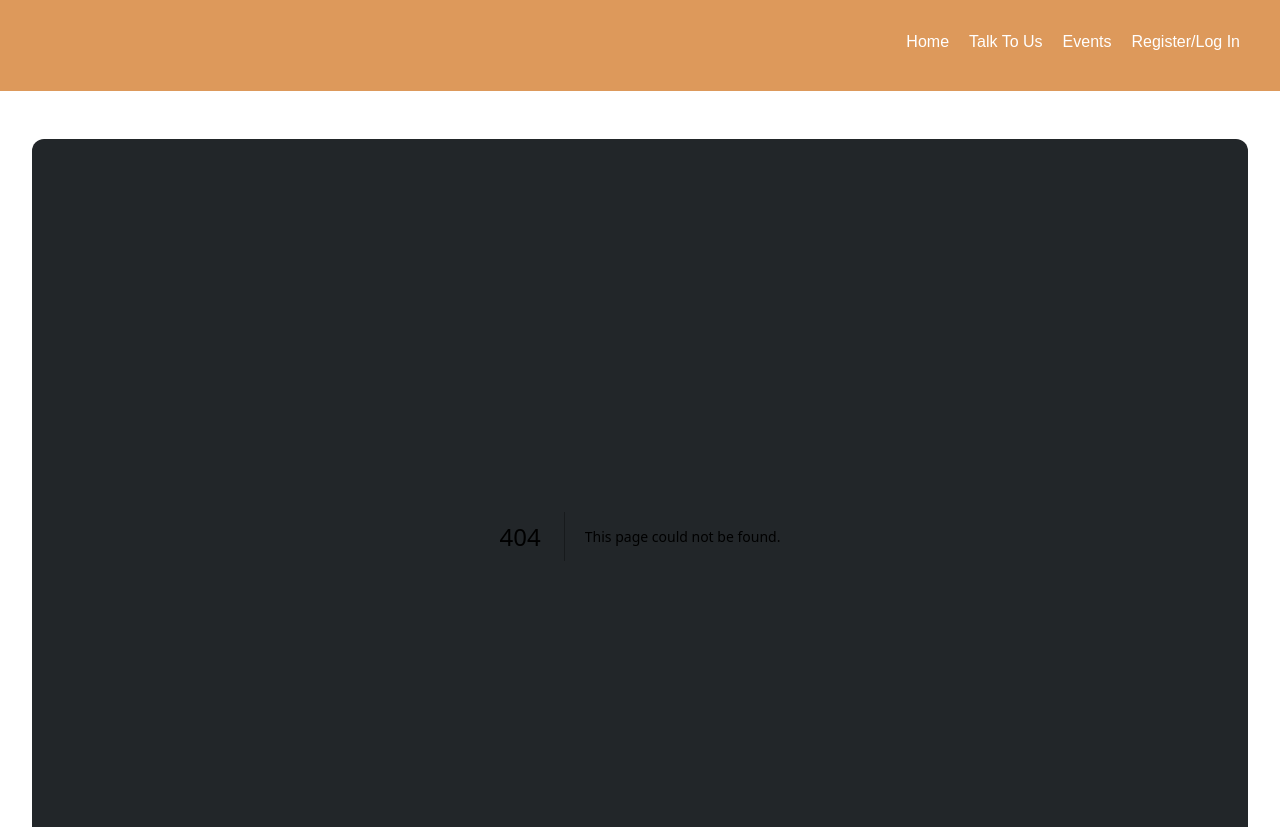
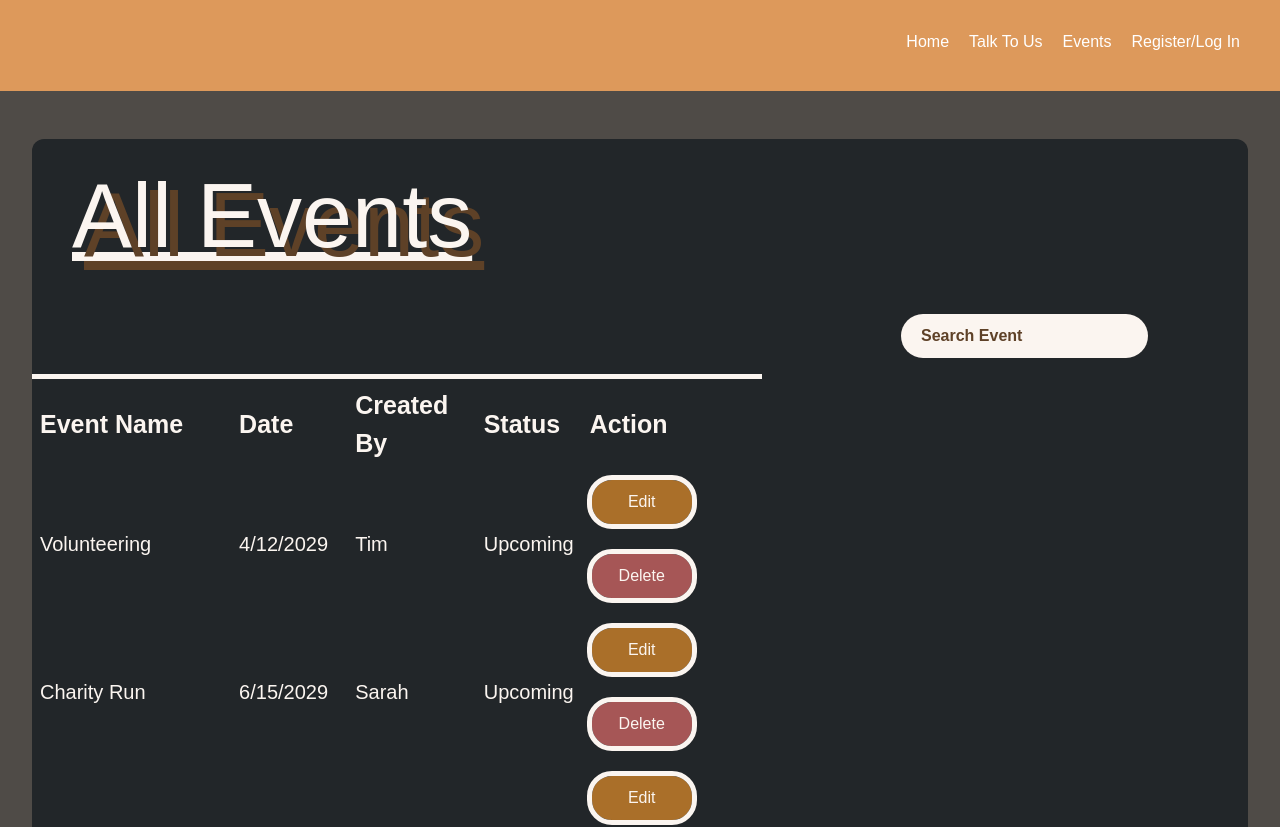
Before and after one commit to UoaWDCC/aspa-portal-v3, a Next.js app in the folder frontend/: page /events/admin-events in a window 1280 px wide. Before the commit this address had no page. Shown: the top 827 px of the page. Built offline with nearby package versions, Linux system fonts and the light colour scheme.

Commit message:
Integrated Admin Edit Event into new repo and incorporated search parameter

```diff
--- /dev/null
+++ b/frontend/src/app/events/admin-events/page.tsx
@@ -0,0 +1,11 @@
+import EventPage from "@/ui/events/admin-events/EventPage";
+
+export default function AdminEvents() {
+    return (
+        <>
+            <EventPage />
+
+        </>
+
+    );
+}
--- a/frontend/src/app/components/ReadOnlyRow.module.css
+++ b/frontend/src/ui/events/admin-events/EditRows.module.css
@@ -1,31 +1,21 @@
-.edit-button {
+.save-button {
     background-color: #AA6F29;
     outline: 5px solid #FBF5F0;
     color: #FBF5F0;
     border-radius: 20px;
     padding: 10px 15px;
-    margin: 0 5px 10px;
+    margin: 10px 10px 20px;
     width: 100px;
 
 }
 
-.delete-button {
+.cancel-button {
     background-color: #A65656;
     color: #FBF5F0;
     border-radius: 20px;
     outline: 5px solid #FBF5F0;
     padding: 10px 15px;
-    margin: 0 5px 10px;
+    margin: 10px 10px 20px;
     width: 100px;
+
 }
-
-/*.tabletext {
-    color: #FBF5F0;
-}
-*/
-
-.table-text {
-    padding: 8px;
-    text-align: left;
-    font-size: 20px;
-}
--- /dev/null
+++ b/frontend/src/ui/events/admin-events/EventPage.module.css
@@ -0,0 +1,56 @@
+.event-table {
+    width: 60%;
+}
+
+.event-title {
+    padding: 8px;
+    text-align: left;
+    font-size: 25px;
+    color: #FBF5F0;
+}
+
+.table-header {
+    color: #FBF5F0;
+    text-shadow: 12px 9px #5E4127;
+    font-size: 90px;
+    text-decoration: underline;
+    margin: 10px 40px 30px;
+}
+
+.solid-line {
+    border-top: 5px solid #FBF5F0;
+    width: 60%;
+}
+
+.search-bar{
+    display: flex;
+    justify-content: flex-end;
+    margin-bottom: 16px;
+    margin-right: 100px;
+}
+
+.search-input{
+    background-color: #FBF5F0;
+    border-radius: 25px;
+    padding: 10px 20px;
+    color: #5E4127;
+    border: none;
+    outline: none;
+
+}
+
+.search-input::placeholder {
+    color: #5E4127;
+    font-weight: bold;
+}
+
+.search-icon::before {
+    content: "\f002";
+    font-family: FontAwesome;
+    font-style: normal;
+    font-weight: normal;
+    text-decoration: inherit;
+    margin: 10px;
+    color: #ffff;
+    font-size: 30px;
+}
--- a/frontend/src/app/components/EventPage.tsx
+++ b/frontend/src/ui/events/admin-events/EventPage.tsx
@@ -80,10 +80,33 @@ const EventPage = () => {
     }
 
     const [editContactId, setEditContactId] = useState(null);
+
+    const [searchParam, setSearchParam] = useState('');
+
+    const handleSearchChange = (event) => {
+        setSearchParam(event.target.value);
+    }
+
+    const filteredEventDatas = eventdatas.filter((eventdata) =>
+        eventdata.eventTitle.toLowerCase().includes(searchParam.toLowerCase())
+    );
+
+
+
     return (
         <>
             <div className={styles.appcontainer}>
                 <h1 className={styles['table-header']}>All Events</h1>
+
+                <div className={styles['search-bar']}>
+                    <input
+                        className={styles['search-input']}
+                        type='text'
+                        placeholder='Search Event'
+                        value={searchParam}
+                        onChange={handleSearchChange}
+                    />
+                </div>
 
                 <hr className={styles['solid-line']}></hr>
 
@@ -102,9 +125,21 @@ const EventPage = () => {
                             </tr>
                         </thead>
                         <tbody>
-                            {eventdatas.map((eventdata) => (
-                                <Fragment>
-                                    {editContactId === eventdata.id ? <EditRows editFormData={editFormData} handleEditFormChange={handleEditFormChange} handleCancelClick={handleCancelClick} /> : <ReadOnlyRow eventdata={eventdata} handleEditClick={handleEditClick} handleDeleteClick={handleDeleteClick} />}
+                            {filteredEventDatas.map((eventdata) => (
+                                <Fragment key={eventdata.id}>
+                                    {editContactId === eventdata.id ? (
+                                        <EditRows
+                                            editFormData={editFormData}
+                                            handleEditFormChange={handleEditFormChange}
+                                            handleCancelClick={handleCancelClick}
+                                        />
+                                    ) : (
+                                        <ReadOnlyRow
+                                            eventdata={eventdata}
+                                            handleEditClick={handleEditClick}
+                                            handleDeleteClick={handleDeleteClick}
+                                        />
+                                    )}
                                 </Fragment>
                             ))}
                         </tbody>
--- a/frontend/src/app/components/EditRows.module.css
+++ b/frontend/src/ui/events/admin-events/ReadOnlyRow.module.css
@@ -1,21 +1,28 @@
-.save-button {
+.edit-button {
     background-color: #AA6F29;
     outline: 5px solid #FBF5F0;
     color: #FBF5F0;
     border-radius: 20px;
     padding: 10px 15px;
-    margin: 0 5px 10px;
+    margin: 10px 10px 20px;
     width: 100px;
 
 }
 
-.cancel-button {
+.delete-button {
     background-color: #A65656;
     color: #FBF5F0;
     border-radius: 20px;
     outline: 5px solid #FBF5F0;
     padding: 10px 15px;
-    margin: 0 5px 10px;
+    margin: 10px 10px 20px;
     width: 100px;
+}
 
+
+.table-text {
+    padding: 8px;
+    text-align: left;
+    font-size: 20px;
+    color: #FBF5F0;
 }
```
Also changed, not shown: frontend/src/app/components/EventPage.module.css (deleted, +0 -21 lines), frontend/src/ui/events/admin-events/EditRows.tsx (renamed from frontend/src/app/components/EditRows.tsx), frontend/src/ui/events/admin-events/ReadOnlyRow.tsx (renamed from frontend/src/app/components/ReadOnlyRow.tsx), frontend/src/ui/events/admin-events/mock-data.json (renamed from frontend/src/app/components/mock-data.json).
